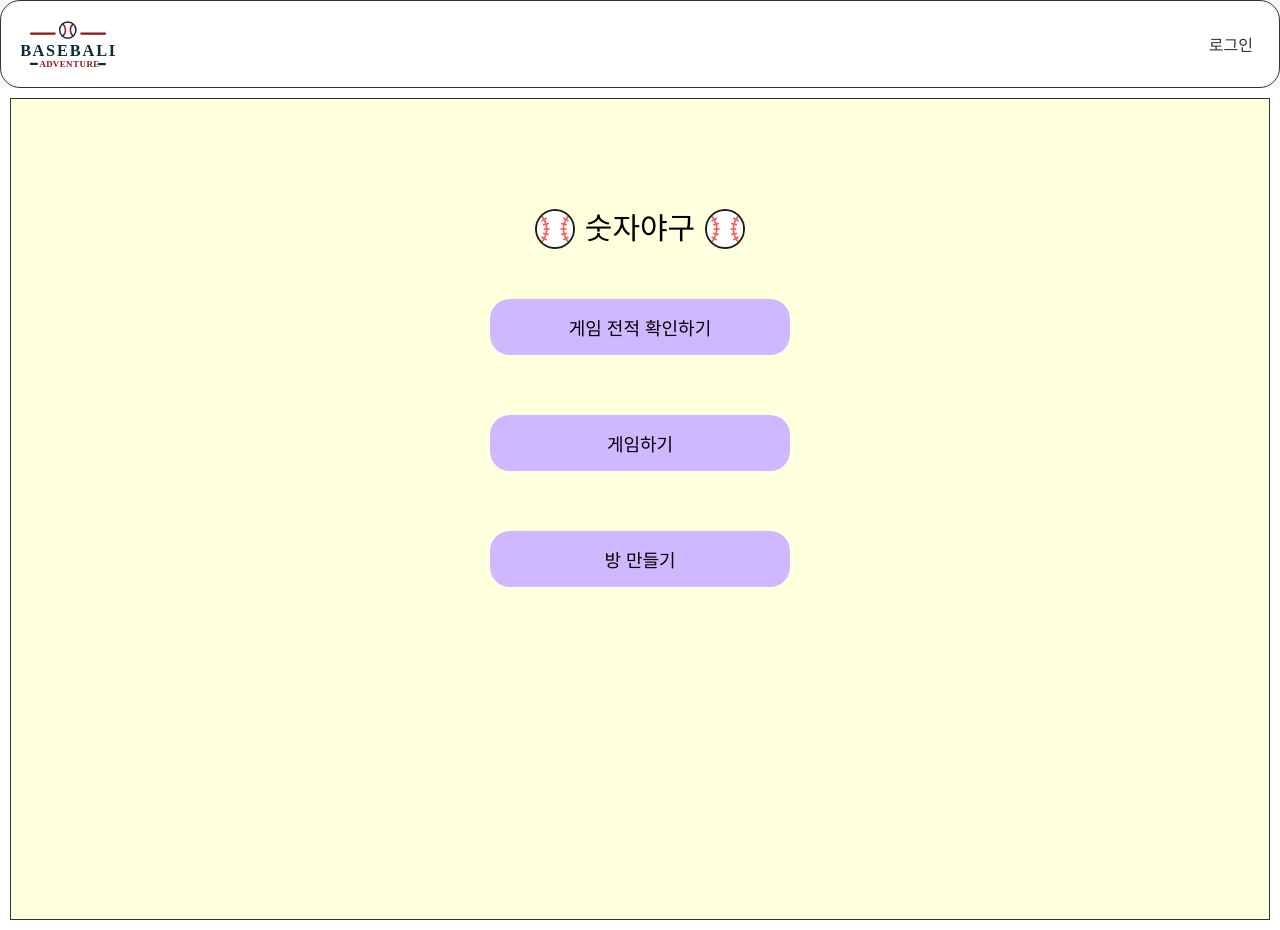
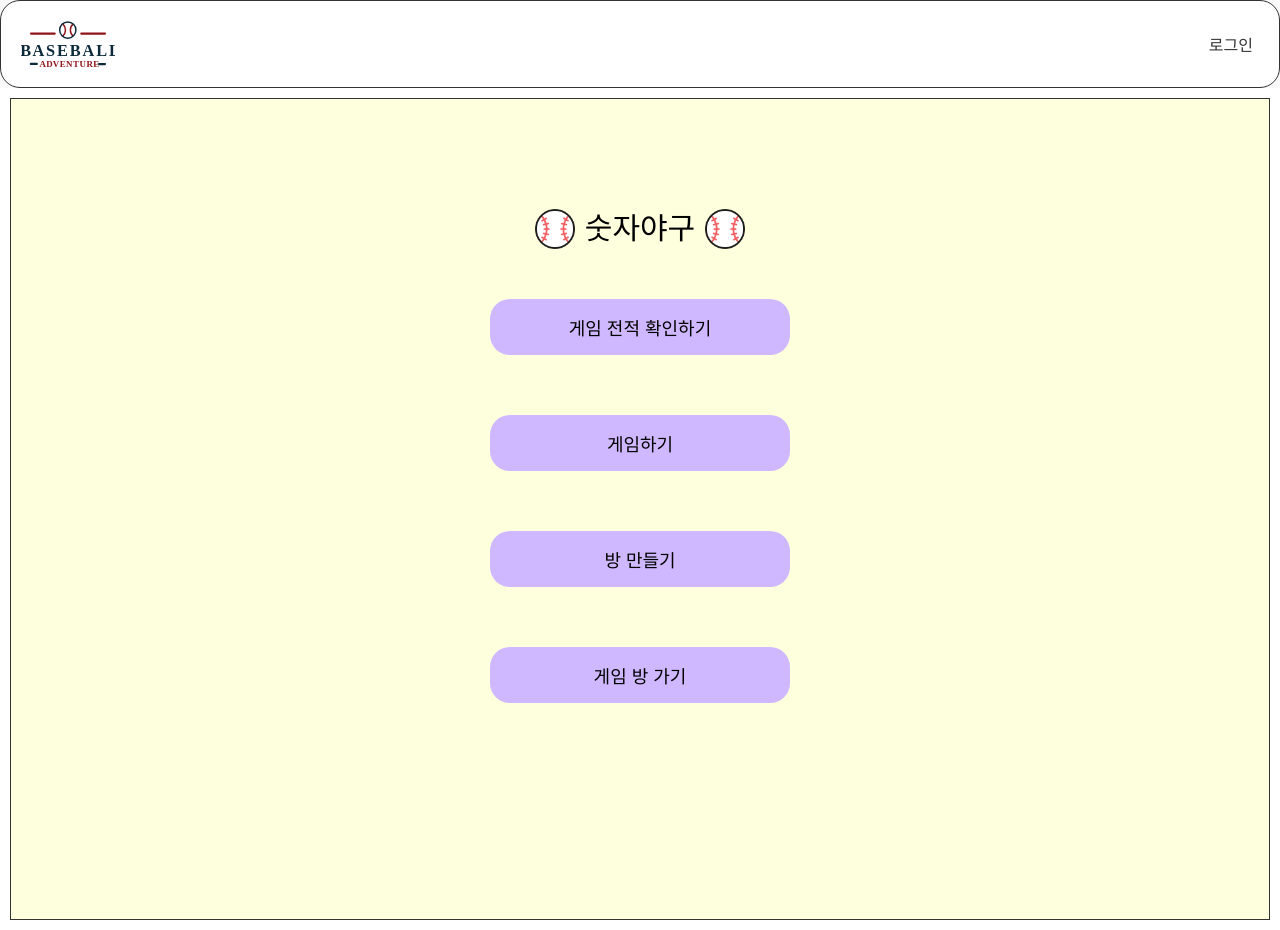
Before and after one commit to Chasyuss/BaseballAdventure, a React (Vite) app: page / in a window 1280 px wide. Built offline with nearby package versions, Linux system fonts and the light colour scheme; no server answers.

Commit message:
feat: main에서 게임방 가는 navigate 추가

```diff
--- a/src/pages/Main.jsx
+++ b/src/pages/Main.jsx
@@ -3,8 +3,14 @@ import Header from '../components/common/Header/Header'
 import BaseballIcon from '../images/baseballicon.png';
 import styled from 'styled-components';
 import { GlobalStyles } from '@mui/material';
+import { useNavigate } from 'react-router-dom';
 
 const Main = () => {
+    const navigate = useNavigate();
+
+    const gotoRoom = () => {
+        navigate('/room');
+    }
     return (
         <Maincontatiner>
             <Form>
@@ -17,6 +23,7 @@ const Main = () => {
                 <Button> 게임 전적 확인하기 </Button>
                 <Button> 게임하기 </Button>
                 <Button> 방 만들기 </Button>
+                <Button onClick={gotoRoom}> 게임 방 가기 </Button>
             </Form>
         </Maincontatiner>
 
@@ -66,4 +73,8 @@ const Button = styled.button`
     cursor: pointer;
     width: 300px;
     margin: 30px;
+
+    &:hover {
+    background-color: #f8cacc;
+  }
 `;
```
